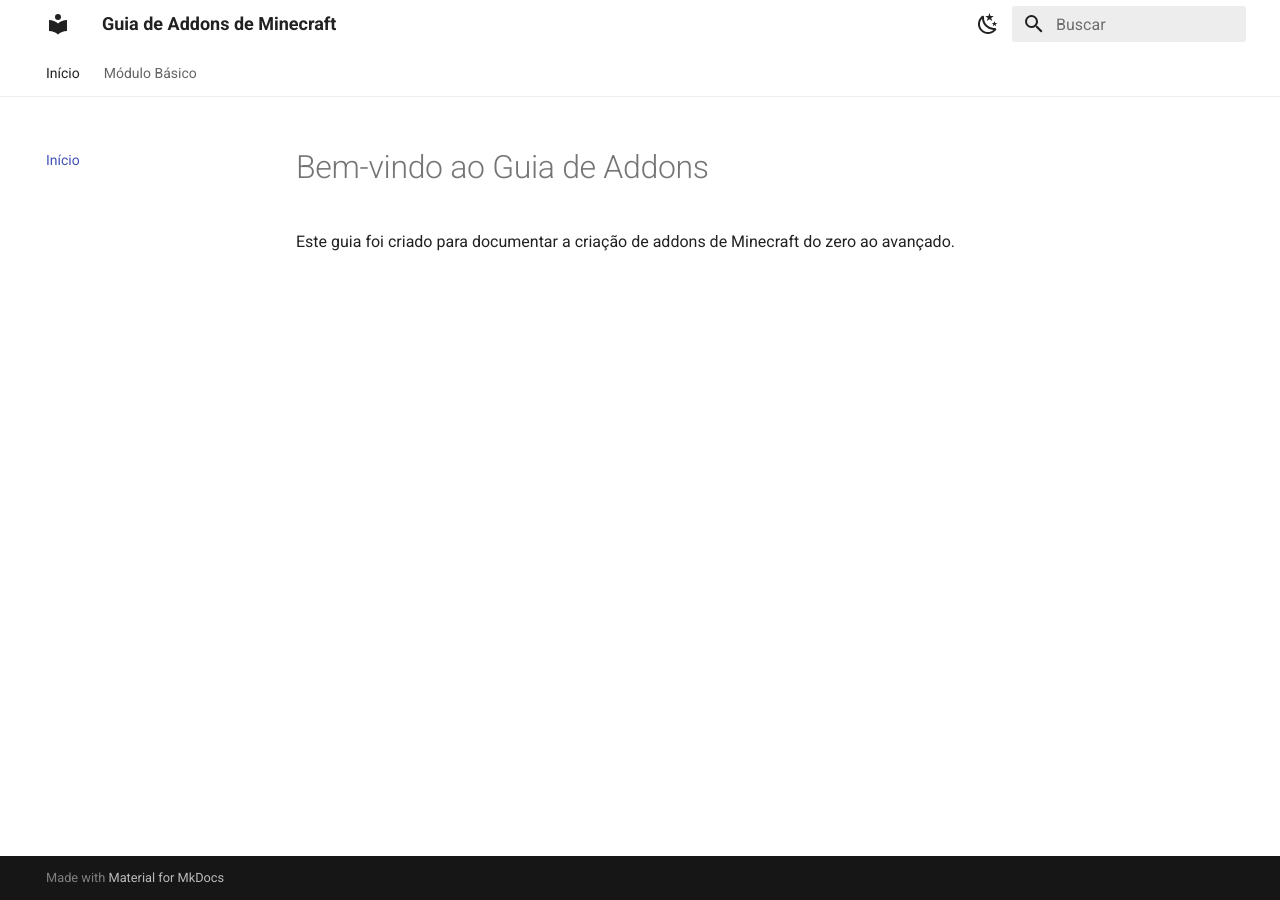
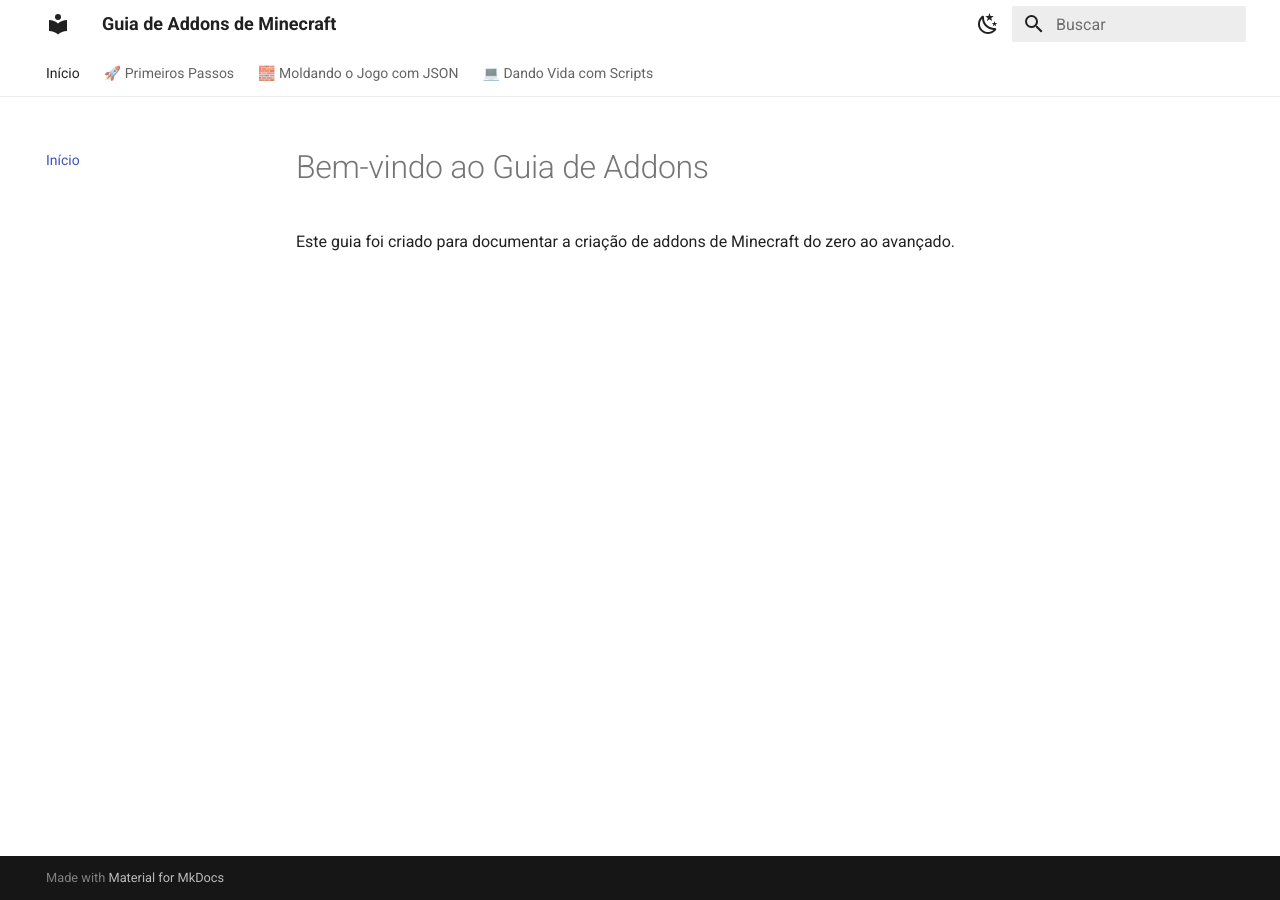
Before and after one commit to natjllx/minecraft-addons-guide, an MkDocs documentation site: the page built from docs/index.md, in a window 1280 px wide. Built offline with MkDocs 1.6.1 and Material for MkDocs 9.7.7, drawn with Linux system fonts in a browser that asks for light colours; some of the changed lines change nothing that is shown.

Commit message:
mkdocs.yml

```diff
--- a/mkdocs.yml
+++ b/mkdocs.yml
@@ -28,5 +28,22 @@
 
 nav:
   - Início: index.md
-  - Módulo Básico:
-    - Introdução: basico/introducao.md
+
+  - 🚀 Primeiros Passos:
+    - Bem-vindo ao Mundo dos Addons: introducao/bem-vindo.md
+    - Onde tudo acontece (Pastas e Ferramentas): introducao/ambiente.md
+    - O Registro de Nascimento do seu Addon: introducao/identidade.md
+    - O Casamento Perfeito (Visual vs Lógica): introducao/visual-logica.md
+
+  - 🧱 Moldando o Jogo com JSON:
+    - Desmistificando o JSON: json/o-que-e-json.md
+    - Criando Objetos (Itens): json/criando-itens.md
+    - Erguendo Paredes (Blocos): json/criando-blocos.md
+    - Controlando a Mente das Criaturas: json/modificando-mobs.md
+    - Recompensas e Receitas: json/recompensas-receitas.md
+
+  - 💻 Dando Vida com Scripts:
+    - As Paredes do JSON (Por que ir além?): scripts/limites-json.md
+    - Conhecendo o Motor (O que é GameTest?): scripts/gametest.md
+    - Ação e Reação (Eventos Inteligentes): scripts/eventos.md
+    - Telas e Menus (Interface do Jogador): scripts/interfaces.md
```
